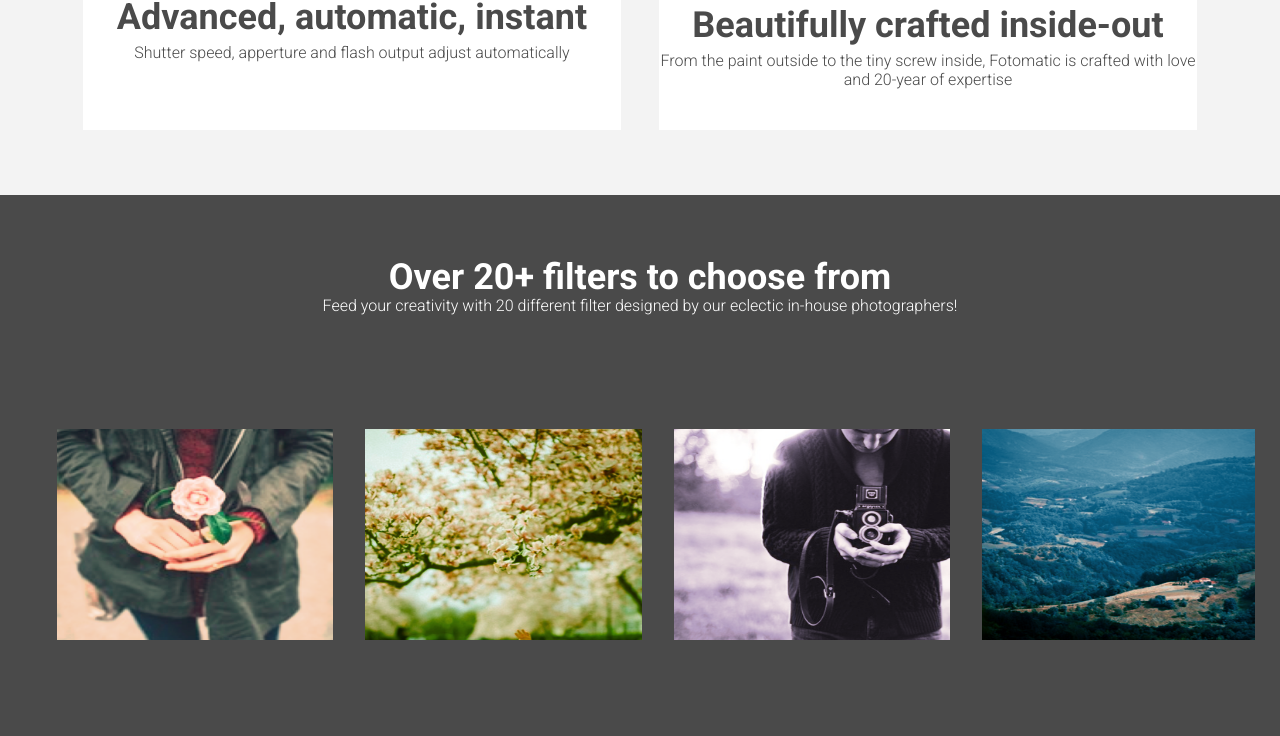
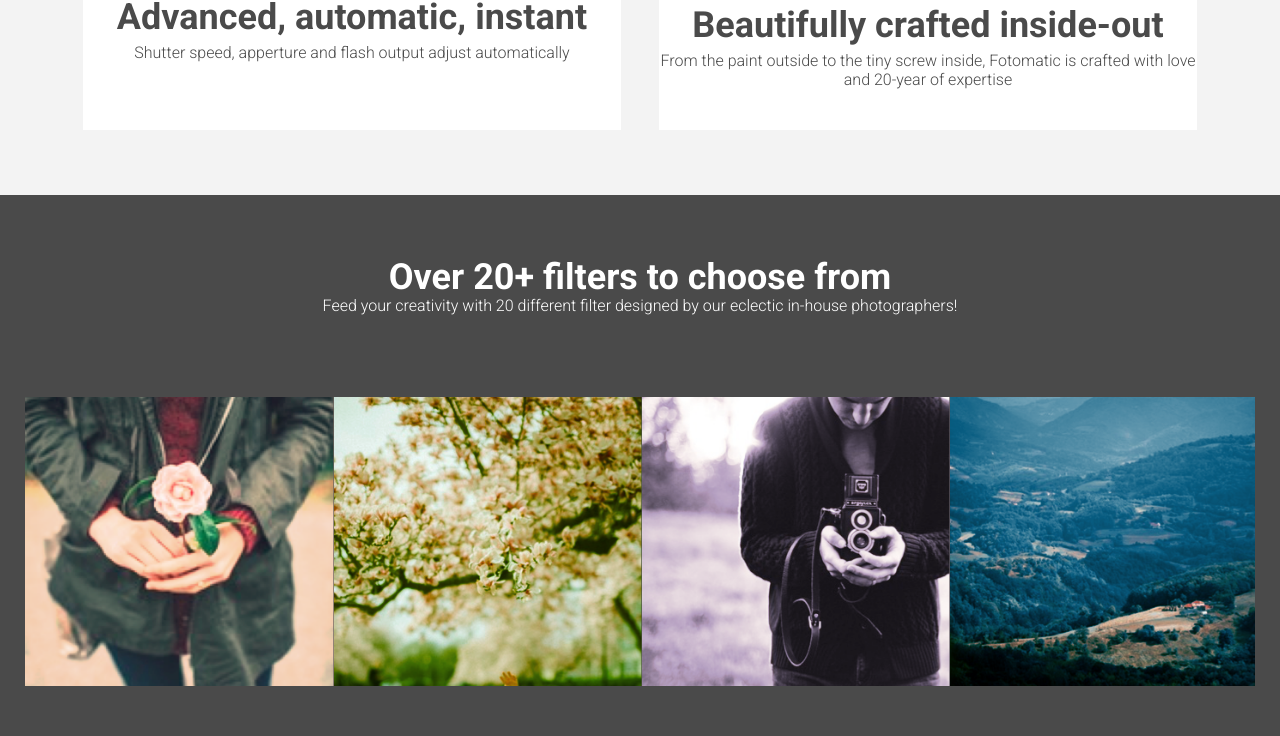
Before and after one commit to alphaseinor/fotomatic, a plain HTML site: page index.html in a window 1280 px wide. Shown: the part 1292-2028 px from the top of the page. Drawn offline with Linux system fonts and the light colour scheme; a web font is replaced by a local one.

Commit message:
added closing tag to comment on quote section fixed filters

```diff
--- a/resources/css/style.css
+++ b/resources/css/style.css
@@ -232,7 +232,7 @@ header .mobile {
   padding: 2.5rem 0;
 }
 
-.image-container img{
+.feature .image-container img{
   padding:2rem;
   margin: 0px 1.25rem;
   width: 90%;
@@ -308,6 +308,10 @@ header .mobile {
   display: flex;
   max-width: 100%;
   padding: 0 1%;
+}
+#filters-section .image-container img{
+  display: block;
+  max-width: 100%
 }
 
 @media only screen and (max-width: 760px) {
```
Also changed, not shown: index.html (+1 -1 lines).
